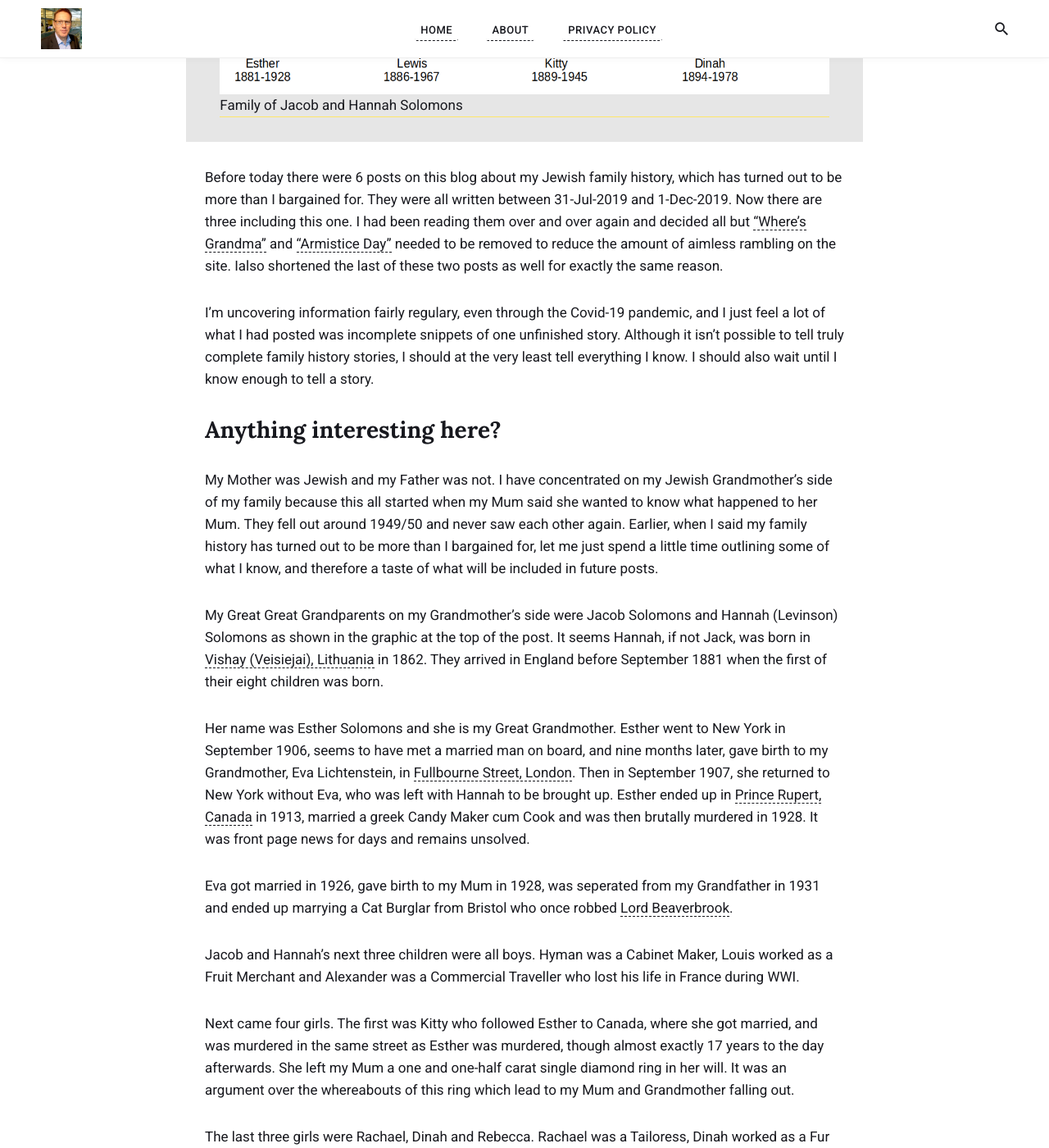
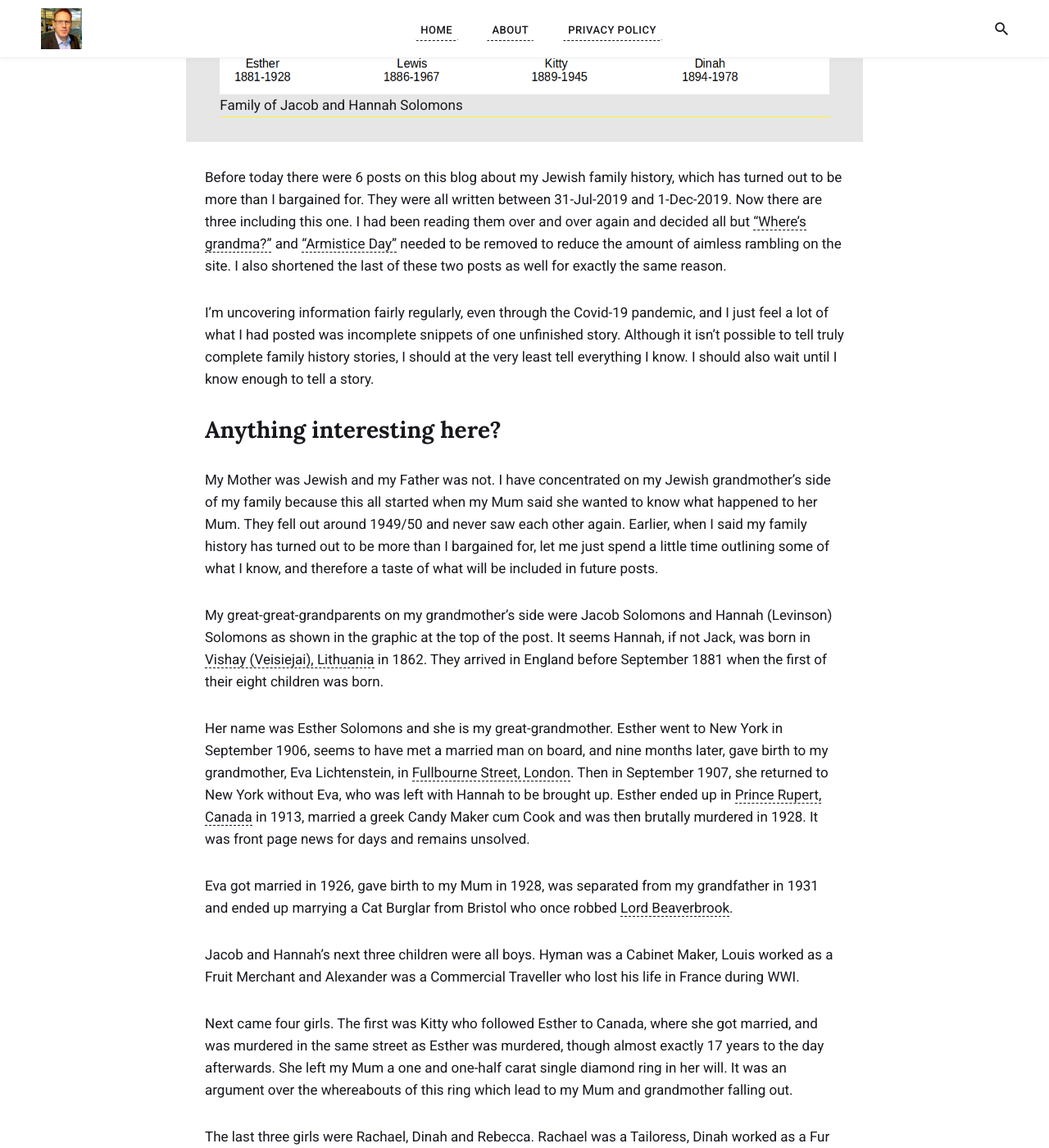
Before and after one commit to callenb/callenb.github.io, a Jekyll site: the page built from _posts/2021-04-07-more-than-i-bargained-for.md, in a window 1280 px wide and 1400 px high, scrolled down 336 px. Shown: the whole window at 82% size. Built offline with Jekyll 4.4.1, drawn with Linux system fonts in a browser that asks for light colours; nearby versions of some CDN libraries; a script that is not in the unit is left out; some of the changed text lies outside the part shown.

Commit message:
mostly spelling mistakes

```diff
--- a/_posts/2021-04-07-more-than-i-bargained-for.md
+++ b/_posts/2021-04-07-more-than-i-bargained-for.md
@@ -8,34 +8,34 @@ image-caption: Family of Jacob and Hannah Solomons
 author: callenb
 locale: en_GB
 ---
-Before today there were 6 posts on this blog about my Jewish family history, which has turned out to be more than I bargained for.  They were all written between 31-Jul-2019 and 1-Dec-2019.  Now there are three including this one.  I had been reading them over and over again and decided all but ["Where's Grandma"](/2019/07/31/wheres-grandma.html) and ["Armistice Day"](/2019/11/11/armistice-day.html) needed to be removed to reduce the amount of aimless rambling on the site.  Ialso shortened the last of these two posts as well for exactly the same reason.
+Before today there were 6 posts on this blog about my Jewish family history, which has turned out to be more than I bargained for.  They were all written between 31-Jul-2019 and 1-Dec-2019.  Now there are three including this one.  I had been reading them over and over again and decided all but ["Where's grandma?"](/2019/07/31/wheres-grandma.html) and ["Armistice Day"](/2019/11/11/armistice-day.html) needed to be removed to reduce the amount of aimless rambling on the site.  I also shortened the last of these two posts as well for exactly the same reason.
 
-I'm uncovering information fairly regulary, even through the Covid-19 pandemic, and I just feel a lot of what I had posted was incomplete snippets of one unfinished story.  Although it isn't possible to tell truly complete family history stories, I should at the very least tell everything I know.  I should also wait until I know enough to tell a story.
+I'm uncovering information fairly regularly, even through the Covid-19 pandemic, and I just feel a lot of what I had posted was incomplete snippets of one unfinished story.  Although it isn't possible to tell truly complete family history stories, I should at the very least tell everything I know.  I should also wait until I know enough to tell a story.
 
 ## Anything interesting here?
 
-My Mother was Jewish and my Father was not.  I have concentrated on my Jewish Grandmother's side of my family because this all started when my Mum said she wanted to know what happened to her Mum.  They fell out around 1949/50 and never saw each other again.  Earlier, when I said my family history has turned out to be more than I bargained for, let me just spend a little time outlining some of what I know, and therefore a taste of what will be included in future posts.
+My Mother was Jewish and my Father was not.  I have concentrated on my Jewish grandmother's side of my family because this all started when my Mum said she wanted to know what happened to her Mum.  They fell out around 1949/50 and never saw each other again.  Earlier, when I said my family history has turned out to be more than I bargained for, let me just spend a little time outlining some of what I know, and therefore a taste of what will be included in future posts.
 
-My Great Great Grandparents on my Grandmother's side were Jacob Solomons and Hannah (Levinson) Solomons as shown in the graphic at the top of the post.  It seems Hannah, if not Jack, was born in [Vishay (Veisiejai), Lithuania](https://www.openstreetmap.org/search?query=Veisiejai%2Clithuania#map=14/54.1002/23.6952) in 1862.  They arrived in England before September 1881 when the first of their eight children was born.
+My great-great-grandparents on my grandmother's side were Jacob Solomons and Hannah (Levinson) Solomons as shown in the graphic at the top of the post.  It seems Hannah, if not Jack, was born in [Vishay (Veisiejai), Lithuania](https://www.openstreetmap.org/search?query=Veisiejai%2Clithuania#map=14/54.1002/23.6952) in 1862.  They arrived in England before September 1881 when the first of their eight children was born.
 
-Her name was Esther Solomons and she is my Great Grandmother.  Esther went to New York in September 1906, seems to have met a married man on board, and nine months later, gave birth to my Grandmother, Eva Lichtenstein, in [Fullbourne Street, London](https://www.openstreetmap.org/search?query=fulbourne%20street%2C%20london#map=19/51.51938/-0.06204).  Then in September 1907, she returned to New York without Eva, who was left with Hannah to be brought up.  Esther ended up in [Prince Rupert, Canada](https://www.openstreetmap.org/search?query=prince%20rupert%2C%20canada#map=13/54.2703/-130.3058) in 1913, married a greek Candy Maker cum Cook and was then brutally murdered in 1928.  It was front page news for days and remains unsolved.
+Her name was Esther Solomons and she is my great-grandmother.  Esther went to New York in September 1906, seems to have met a married man on board, and nine months later, gave birth to my grandmother, Eva Lichtenstein, in [Fullbourne Street, London](https://www.openstreetmap.org/search?query=fulbourne%20street%2C%20london#map=19/51.51938/-0.06204).  Then in September 1907, she returned to New York without Eva, who was left with Hannah to be brought up.  Esther ended up in [Prince Rupert, Canada](https://www.openstreetmap.org/search?query=prince%20rupert%2C%20canada#map=13/54.2703/-130.3058) in 1913, married a greek Candy Maker cum Cook and was then brutally murdered in 1928.  It was front page news for days and remains unsolved.
 
-Eva got married in 1926, gave birth to my Mum in 1928, was seperated from my Grandfather in 1931 and ended up marrying a Cat Burglar from Bristol who once robbed [Lord Beaverbrook](https://en.wikipedia.org/wiki/Max_Aitken,_1st_Baron_Beaverbrook).
+Eva got married in 1926, gave birth to my Mum in 1928, was separated from my grandfather in 1931 and ended up marrying a Cat Burglar from Bristol who once robbed [Lord Beaverbrook](https://en.wikipedia.org/wiki/Max_Aitken,_1st_Baron_Beaverbrook).
 
 Jacob and Hannah's next three children were all boys.  Hyman was a Cabinet Maker, Louis worked as a Fruit Merchant and Alexander was a Commercial Traveller who lost his life in France during WWI.
 
-Next came four girls.  The first was Kitty who followed Esther to Canada, where she got married, and was murdered in the same street as Esther was murdered, though almost exactly 17 years to the day afterwards.  She left my Mum a one and one-half carat single diamond ring in her will.  It was an argument over the whereabouts of this ring which lead to my Mum and Grandmother falling out.
+Next came four girls.  The first was Kitty who followed Esther to Canada, where she got married, and was murdered in the same street as Esther was murdered, though almost exactly 17 years to the day afterwards.  She left my Mum a one and one-half carat single diamond ring in her will.  It was an argument over the whereabouts of this ring which lead to my Mum and grandmother falling out.
 
 The last three girls were Rachael, Dinah and Rebecca. Rachael was a Tailoress, Dinah worked as a Fur Coat Finisher and Liner, but I do not know what work Rebecca was employed in. My Mum knew Hannah as well as all her children apart from Esther and Alexander, who died before she was born in 1928.  It was my Mum who told me all the names in the graphic at the top of this post, as well as their children.
 
 My Mother lived in 126 Long Acre, London, with a lady she called an Aunt, who Mum says witnessed a murder that I have found was of [Russian Dora](http://www.unsolved-murders.co.uk/murder-content.php?key=1275&termRef=Dora%20Freedman).  Though probably not my family, I have been keeping an eye on Dora, whose real name is Helen Freedman.  The Electoral Register shows my Mum lived there two years after the Murder of Helen.
 
-When I set out to find what happened to my Grandmother, I never expected brutal murders, prostitution and other crimes to feature as much as they have.  On saying that, most of the time, my family history is full of people just living their lives as best as they can, loving their children and being loved back.  The experience of tracing my family history has also brought me into contact with many kind and generous people from around the world who, otherwise, I would never have met.
+When I set out to find what happened to my grandmother, I never expected brutal murders, prostitution and other crimes to feature as much as they have.  On saying that, most of the time, my family history is full of people just living their lives as best as they can, loving their children and being loved back.  The experience of tracing my family history has also brought me into contact with many kind and generous people from around the world who, otherwise, I would never have met.
 
 ## Is that it then?
 
-There are further stories on my Jewish Grandfather's side, and goodness knows what my Dad's side will bring up.  I have purposely left the detail behind some of these stories for the posts to come, including what I found to be the most upsetting story of them all.
+There are further stories on my Jewish grandfather's side, and goodness knows what my Dad's side will bring up.  I have purposely left the detail behind some of these stories for the posts to come, including what I found to be the most upsetting story of them all.
 
-Here ends the quick roundup of some of what I know.  If there are still just three posts on this site when you are reading this, please be assured I have almost finished the fourth post ready for publication, and have the next lined up to begin.
+Here ends the quick round-up of some of what I know.  If there are still just three posts on this site when you are reading this, please be assured I have almost finished the fourth post ready for publication, and have the next lined up to begin.
 
 Please come back soon.
```
Also changed, not shown: _posts/2019-07-31-wheres-grandma.md (+15 -15 lines), _posts/2019-11-11-armistice-day.md (+1 -1 lines), _posts/2021-04-18-jacob-and-hannah-solomons.md (+16 -16 lines).
